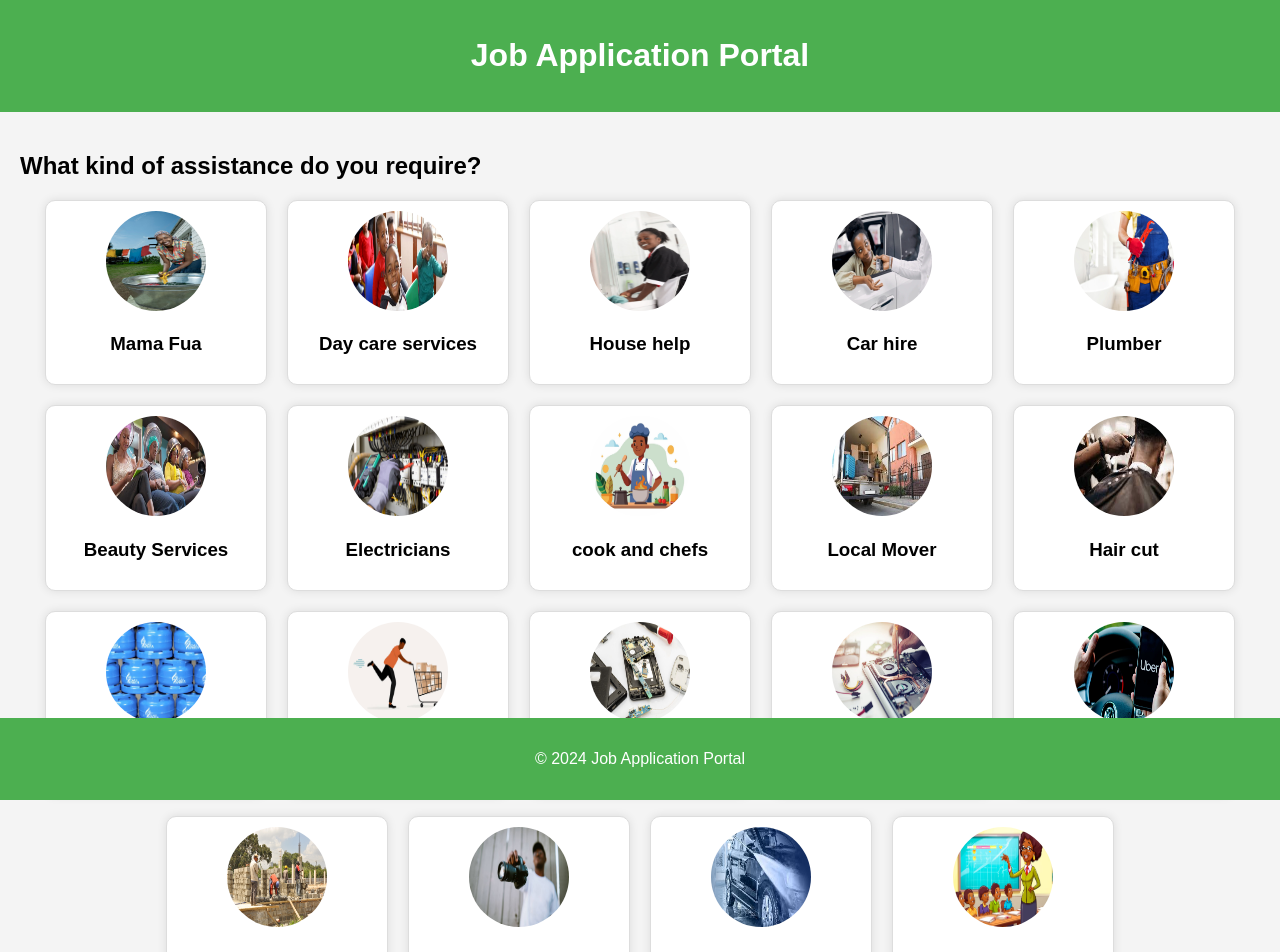
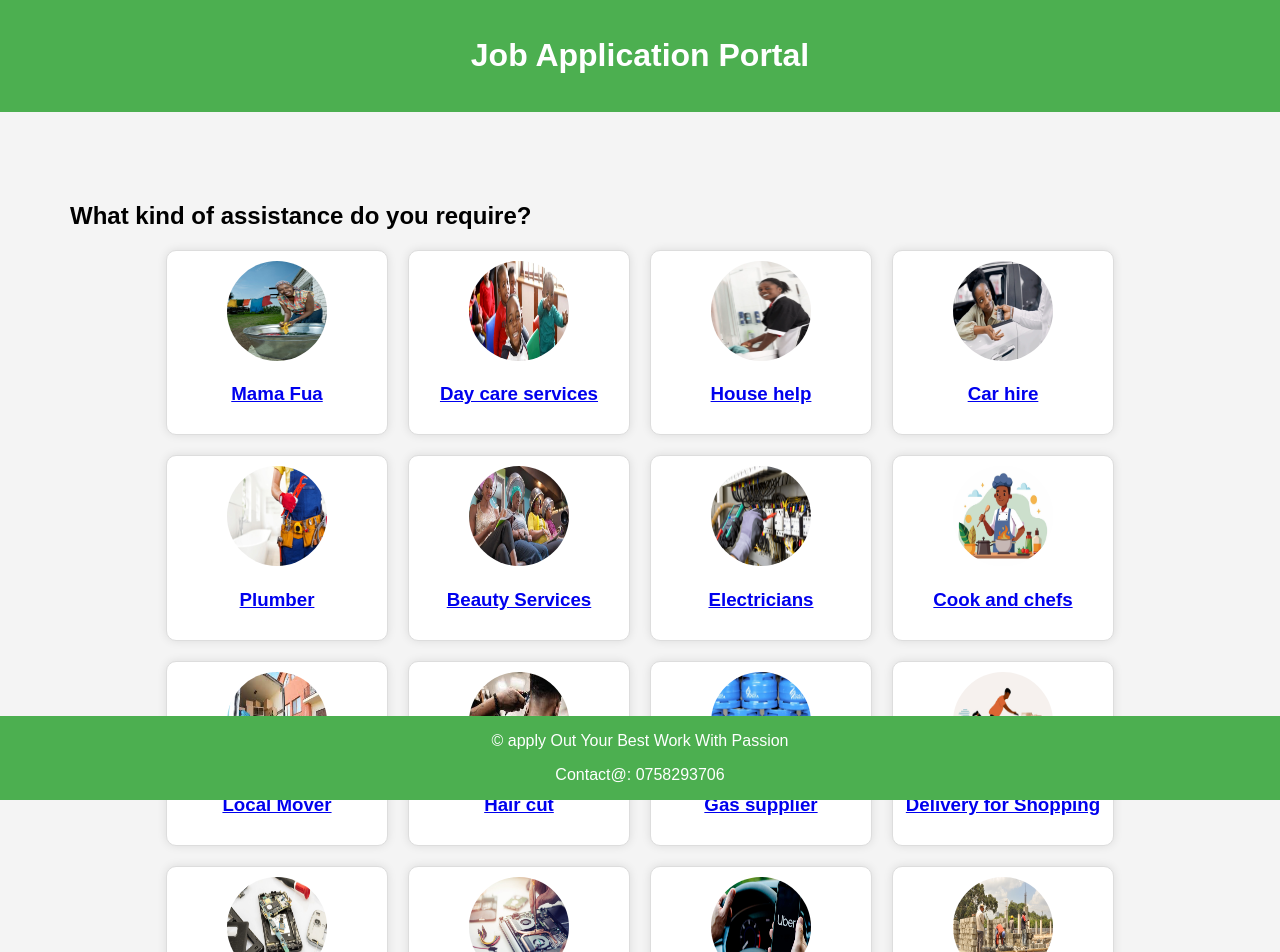
Before and after one commit to NderituDavidWachira/job-application-portal, a React (Create React App) app: page / in a window 1280 px wide. Shown: the top 952 px of the page. Built offline with nearby package versions, Linux system fonts and the light colour scheme.

Commit message:
resposive link

```diff
--- a/package.json
+++ b/package.json
@@ -8,6 +8,7 @@
     "@testing-library/user-event": "^13.5.0",
     "react": "^18.3.1",
     "react-dom": "^18.3.1",
+    "react-router-dom": "^6.24.1",
     "react-scripts": "5.0.1",
     "web-vitals": "^2.1.4"
   },
--- a/src/App.css
+++ b/src/App.css
@@ -13,14 +13,14 @@ header {
 }
 
 main {
-  padding: 20px;
+  padding: 70px;
 }
 
 footer {
   background-color: #4CAF50;
   color: white;
   text-align: center;
-  padding: 1em 0;
+  padding: 0px;
   position: fixed;
   bottom: 0;
   width: 100%;
--- a/src/App.js
+++ b/src/App.js
@@ -1,40 +1,48 @@
+// App.js
 import React from 'react';
+import { BrowserRouter as Router, Route, Routes } from 'react-router-dom';
 import Header from './Header';
 import Footer from './Footer';
+import './App.css';
+import { EmployeeDetail } from './EmployeeDetail';
 import EmployeeList from './EmployeeList';
-import './App.css';
+
+const employees = [
+    { name: 'Mama Fua', img: '/images/mama fua.jpg', position: 'Cleaner', department: 'Household' },
+    { name: 'Day care services', img: '/images/Day care.jpg', position: 'Childcare', department: 'Daycare' },
+    { name: 'House help', img: '/images/house.jpg', position: 'Housekeeper', department: 'Household' },
+    { name: 'Car hire', img: '/images/car.jpg', position: 'Driver', department: 'Transport' },
+    { name: 'Plumber', img: '/images/plumber.jpg', position: 'Plumber', department: 'Maintenance' },
+    { name: 'Beauty Services', img: 'images/beauty.jpg', position: 'Beautician', department: 'Personal Care' },
+    { name: 'Electricians', img: '/images/electrician.jpg', position: 'Electrician', department: 'Maintenance' },
+    { name: 'Cook and chefs', img: '/images/cook.jpg', position: 'Chef', department: 'Catering' },
+    { name: 'Local Mover', img: '/images/local.jpeg', position: 'Mover', department: 'Logistics' },
+    { name: 'Hair cut', img: '/images/hair.jpeg', position: 'Barber', department: 'Personal Care' },
+    { name: 'Gas supplier', img: '/images/gas.jpg', position: 'Supplier', department: 'Utilities' },
+    { name: 'Delivery for Shopping', img: '/images/delivery.jpg', position: 'Delivery Person', department: 'Logistics' },
+    { name: 'Phone repair', img: '/images/phone.jpg', position: 'Technician', department: 'Repair' },
+    { name: 'Computer repair', img: '/images/computer.jpg', position: 'Technician', department: 'Repair' },
+    { name: 'Taxis Drivers', img: '/images/taxis.jpg', position: 'Driver', department: 'Transport' },
+    { name: 'Mason including Mtu Wa Mkono', img: '/images/Mjengo.jpg', position: 'Mason', department: 'Construction' },
+    { name: 'Photographer', img: 'images/photo.jpg', position: 'Photographer', department: 'Media' },
+    { name: 'Car wash services', img: '/images/car wash.jpeg', position: 'Car Washer', department: 'Maintenance' },
+    { name: 'Tutor Available', img: '/images/tutor.avif', position: 'Tutor', department: 'Education' },
+];
 
 const App = () => {
-    const employees = [
-        { name:  'Mama Fua', img: '/images/mama fua.jpg' },
-        { name:  'Day care services', img: '/images/Day care.jpg' },
-        { name:  'House help', img: '/images/house.jpg' },
-        { name: 'Car hire', img: '/images/car.jpg' },
-        { name:  'Plumber', img: '/images/plumber.jpg' },
-        { name:  'Beauty Services', img: 'images/beauty.jpg' },
-        { name: 'Electricians', img: '/images/electrician.jpg' },
-        { name:  'cook and chefs', img: '/images/cook.jpg' },
-        { name:  'Local Mover', img: '/images/local.jpeg' },
-        { name:  'Hair cut', img: '/images/hair.jpeg' },
-        { name:  'Gas supplier', img: '/images/gas.jpg' },
-        { name:  'Delivery for Shopping', img: '/images/delivery.jpg' },
-        { name:  'Phone repair', img: '/images/phone.jpg' },
-        { name:  'Computer repair', img: '/images/computer.jpg' },
-        { name:  'Taxis Drivers', img: '/images/taxis.jpg' },
-        { name:  'Mason including Mtu Wa Mkono', img: '/images/Mjengo.jpg' },
-        { name:  'Photographer', img: 'images/photo.jpg' },
-        { name:  'Car wash services', img: '/images/car wash.jpeg' },
-        { name:  'Tutor Available', img: '/images/tutor.avif' },
-    ];
-
     return (
+        <Router>
             <div className="App">
                 <Header />
                 <main>
-                <EmployeeList employees={employees} />
+                    <Routes>
+                        <Route path="/" element={<EmployeeList employees={employees} />} />
+                        <Route path="/employee/:name" element={<EmployeeDetail employees={employees} />} />
+                    </Routes>
                 </main>
                 <Footer />
             </div>
+        </Router>
     );
 };
 
--- a/src/EmployeeItem.css
+++ b/src/EmployeeDetail.css
@@ -14,3 +14,22 @@
     width: 100px;
     height: 100px;
 }
+
+.employee-detail {
+    text-align: center;
+}
+
+.employee-img {
+    border-radius: 50px;
+    width: 250px;
+    height: 250px;
+}
+
+.employee-detail ul {
+    list-style-type: none;
+    padding: 0;
+}
+
+.employee-detail li {
+    margin: 5px 0;
+}
--- /dev/null
+++ b/src/EmployeeDetail.js
@@ -0,0 +1,30 @@
+// EmployeeDetail.js
+import React from 'react';
+import { useParams } from 'react-router-dom';
+import './EmployeeDetail.css';
+
+const EmployeeDetail = ({ employees }) => {
+    const { name } = useParams();
+    const employee = employees.find(emp => emp.name === name);
+
+    if (!employee) {
+        return <div>Employee not found</div>;
+    }
+
+    return (
+        <div className="employee-detail">
+            <h2>{employee.name}</h2>
+            <img src={employee.img} alt={employee.name} className="employee-img" />
+            <p>Position: {employee.position}</p>
+            <p>Department: {employee.department}</p>
+            <h3>Available People:</h3>
+            <ul>
+                <li>Person 1 - {employee.position}</li>
+                <li>Person 2 - {employee.position}</li>
+                <li>Person 3 - {employee.position}</li>
+            </ul>
+        </div>
+    );
+};
+
+export { EmployeeDetail };
--- a/src/EmployeeItem.js
+++ /dev/null
@@ -1,14 +0,0 @@
-import React from 'react';
-import './EmployeeItem.css';
-
-const EmployeeItem = ({ employee }) => {
-    return (
-        <div className="employee-item">
-            <img src={employee.img} alt={employee.name} />
-            <h3>{employee.name}</h3>
-            <p>{employee.role}</p>
-        </div>
-    );
-};
-
-export default EmployeeItem;
--- a/src/EmployeeList.js
+++ b/src/EmployeeList.js
@@ -1,5 +1,6 @@
+// EmployeeList.js
 import React from 'react';
-import EmployeeItem from './EmployeeItem';
+import { Link } from 'react-router-dom';
 import './EmployeeList.css';
 
 const EmployeeList = ({ employees }) => {
@@ -7,8 +8,13 @@ const EmployeeList = ({ employees }) => {
         <section id="employees">
             <h2>What kind of assistance do you require?</h2>
             <div className="employee-list">
-                {employees.map((employee, index) => (
-                    <EmployeeItem key={index} employee={employee} />
+                {employees.map(employee => (
+                    <div key={employee.name} className="employee-item">
+                        <Link to={`/employee/${encodeURIComponent(employee.name)}`}>
+                            <img src={employee.img} alt={employee.name} />
+                            <h3>{employee.name}</h3>
+                        </Link>
+                    </div>
                 ))}
             </div>
         </section>
--- a/src/Footer.js
+++ b/src/Footer.js
@@ -3,7 +3,8 @@ import React from 'react';
 const Footer = () => {
     return (
         <footer>
-            <p>&copy; 2024 Job Application Portal</p>
+            <p>&copy; apply Out Your Best Work With Passion</p>
+            <p>Contact@: 0758293706 </p>
         </footer>
     );
 };
```
Also changed, not shown: src/index.js (line endings or trailing spaces), 1 other file (tests, documents, lock files or other folders). Lines whose indentation alone changed are shown as unchanged.
